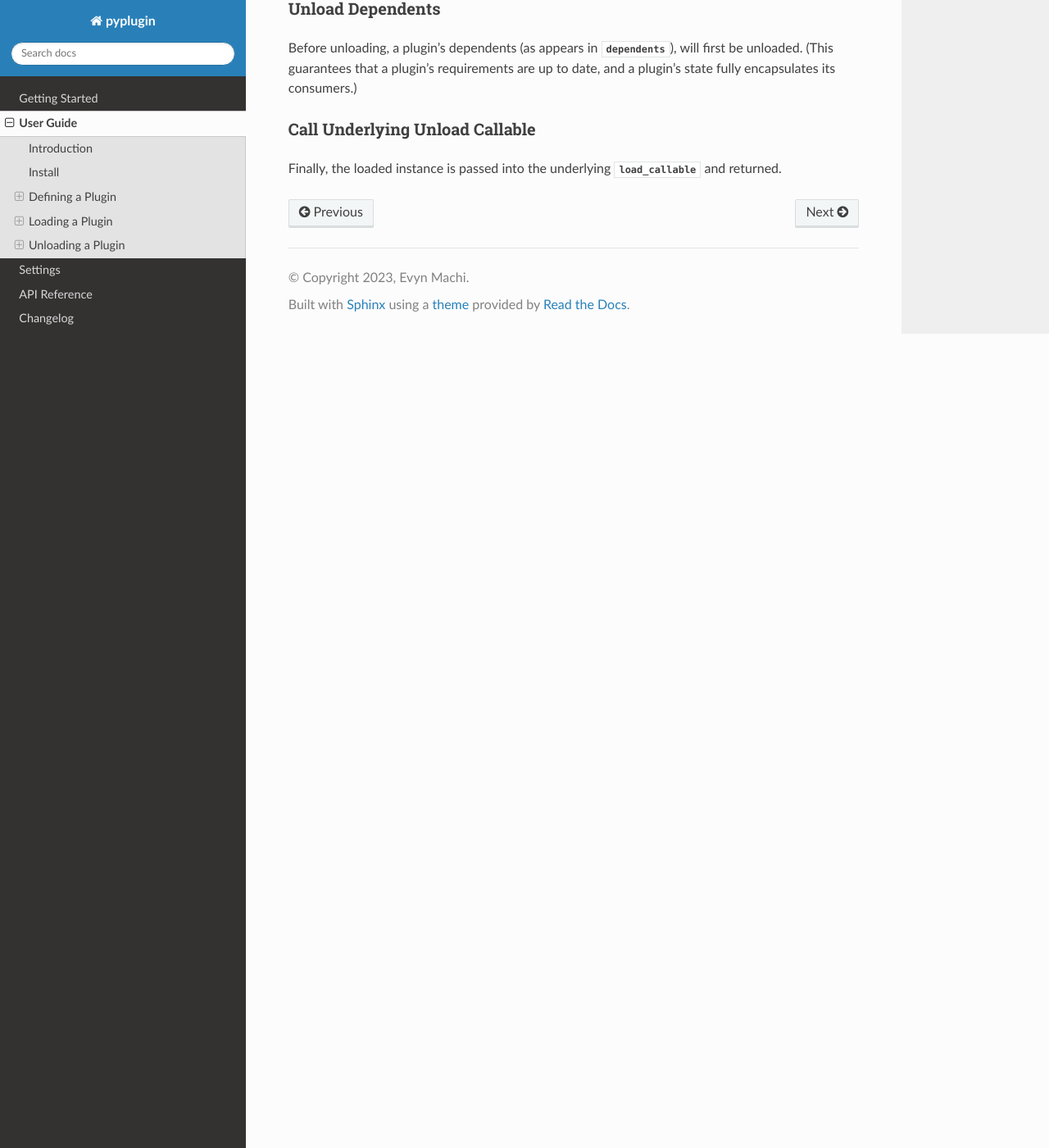
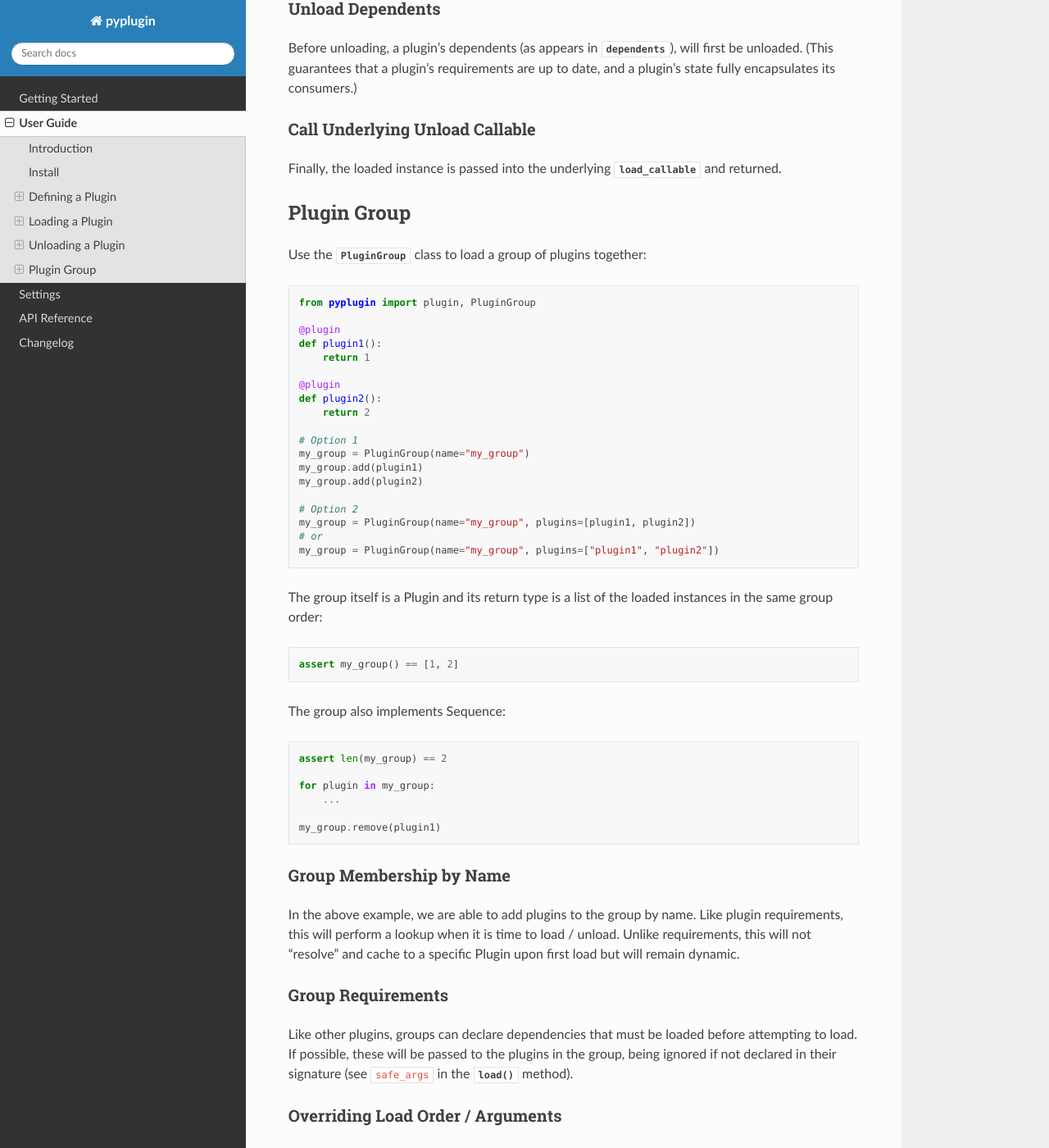
Before and after one commit to pyplugin/pyplugin, a Sphinx documentation site: the page built from docs/user_guide.rst, in a window 1280 px wide and 1400 px high, scrolled down 6602 px. Shown: the whole window at 82% size. Built offline with Sphinx 7.4.7 and the Read the Docs theme 2.0.0, drawn with Linux system fonts in a browser that asks for light colours; some of the changed text lies outside the part shown.

Commit message:
doc: PluginGroup user_guide

```diff
--- a/docs/user_guide.rst
+++ b/docs/user_guide.rst
@@ -314,3 +314,81 @@ Call Underlying Unload Callable
 ###############
 
 Finally, the loaded instance is passed into the underlying :attr:`~pyplugin.base.Plugin.load_callable` and returned.
+
+
+Plugin Group
+---------------
+
+Use the :class:`~pyplugin.group.PluginGroup` class to load a group of plugins together::
+
+    from pyplugin import plugin, PluginGroup
+
+    @plugin
+    def plugin1():
+        return 1
+
+    @plugin
+    def plugin2():
+        return 2
+
+    # Option 1
+    my_group = PluginGroup(name="my_group")
+    my_group.add(plugin1)
+    my_group.add(plugin2)
+
+    # Option 2
+    my_group = PluginGroup(name="my_group", plugins=[plugin1, plugin2])
+    # or
+    my_group = PluginGroup(name="my_group", plugins=["plugin1", "plugin2"])
+
+The group itself is a Plugin and its return type is a list of the loaded instances in the same group order::
+
+    assert my_group() == [1, 2]
+
+
+The group also implements Sequence::
+
+    assert len(my_group) == 2
+
+    for plugin in my_group:
+        ...
+
+    my_group.remove(plugin1)
+
+Group Membership by Name
+#########################
+
+In the above example, we are able to add plugins to the group by name. Like plugin requirements, this will perform a
+lookup when it is time to load / unload. Unlike requirements, this will not "resolve" and cache to a specific Plugin
+upon first load but will remain dynamic.
+
+Group Requirements
+####################
+
+Like other plugins, groups can declare dependencies that must be loaded before attempting to load. If possible, these
+will be passed to the plugins in the group, being ignored if not declared in their signature (see :code:`safe_args` in
+the :meth:`~pyplugin.base.Plugin.load` method).
+
+Overriding Load Order / Arguments
+##################################
+
+Plugin Groups can also be initialized with a :code:`load_callable` like another plugin but in a special form::
+
+    from pyplugin import group
+
+    @group
+    def loader(plugins, *args, **kwargs):
+        print("Before loading")
+        yield plugins, args, kwargs
+        print("After loading")
+
+The yield statement allows to dynamically change the load order in addition to providing new load arguments. Similarly,
+this applies to the unload_callable being passed in plugins, instances, args, kwargs for unloading.
+
+
+Group Type
+###########
+
+By default, the type of the group is inferred from the element of the first registered / loaded plugin.
+
+By setting :code:`enforce_type`, this allows you to define a group that will only accept certain plugins.
```
Also changed, not shown: 2 other files.
